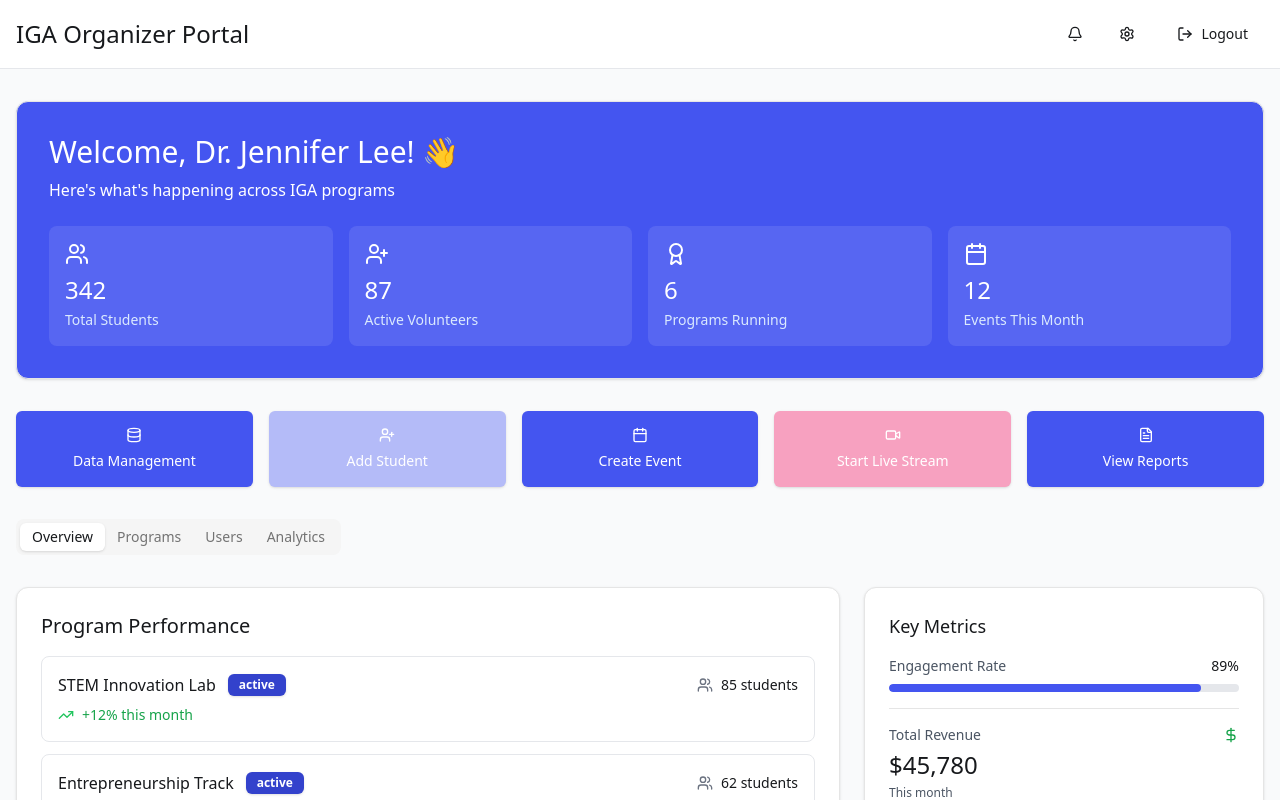
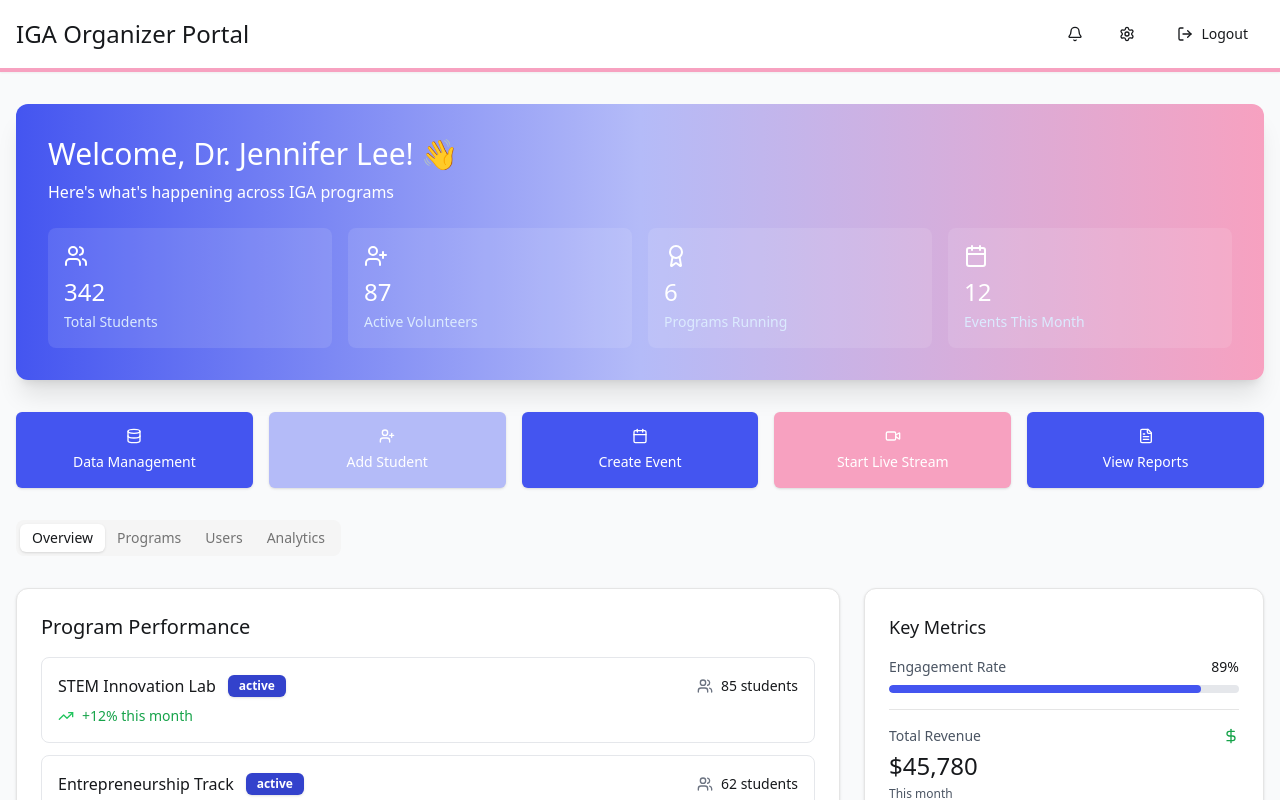
Before and after one commit to angelztang/internationalgirlsacademy, a Next.js app in the folder frontend/: page /organizerDashboard in a window 1280 px wide. Shown: the top 800 px of the page. Built offline with nearby package versions, Linux system fonts and the light colour scheme; no server answers.

Commit message:
Color changes

```diff
--- a/frontend/src/app/StudentDashboard/page.tsx
+++ b/frontend/src/app/StudentDashboard/page.tsx
@@ -172,7 +172,7 @@ export default function StudentDashboard({
   return (
     <div className="min-h-screen bg-gray-50">
       {/* Header */}
-      <div className="bg-white border-b border-gray-200 sticky top-0 z-50">
+      <div className="bg-white border-b-4 border-[#f7a1c0] sticky top-0 z-50 shadow-sm">
         <div className="container mx-auto px-4 py-4">
           <div className="flex items-center justify-between">
             <Link href="/">
@@ -200,7 +200,7 @@ export default function StudentDashboard({
       <div className="container mx-auto px-4 py-8">
         {/* Welcome Section */}
         <div className="mb-8">
-          <Card className="bg-blue-primary text-white p-8">
+          <Card className="bg-gradient-to-r from-[#4455f0] to-[#f7a1c0] text-white p-8 shadow-xl border-0">
             <div className="flex items-start justify-between">
               <div className="flex-1">
                 <h2 className="text-3xl mb-2">
--- a/frontend/src/app/organizerDashboard.tsx
+++ b/frontend/src/app/organizerDashboard.tsx
@@ -334,7 +334,7 @@ export function OrganizerDashboard({
   return (
     <div className="min-h-screen bg-gray-50">
       {/* Header */}
-      <div className="bg-white border-b border-gray-200 sticky top-0 z-50">
+      <div className="bg-white border-b-4 border-[#f7a1c0] sticky top-0 z-50 shadow-sm">
         <div className="container mx-auto px-4 py-4">
           <div className="flex items-center justify-between">
             <Link href="/">
@@ -364,7 +364,7 @@ export function OrganizerDashboard({
       <div className="container mx-auto px-4 py-8">
         {/* Welcome Section */}
         <div className="mb-8">
-          <Card className="bg-blue-primary text-white p-8">
+          <Card className="bg-gradient-to-r from-[#4455f0] via-[#b4bbf8] to-[#f7a1c0] text-white p-8 shadow-xl border-0">
             <h2 className="text-3xl mb-2">Welcome, {organizerData.name}! 👋</h2>
             <p className="text-white-accent mb-6">
               Here&apos;s what&apos;s happening across IGA programs
--- a/frontend/src/app/volunteerDashboard.tsx
+++ b/frontend/src/app/volunteerDashboard.tsx
@@ -126,7 +126,7 @@ export default function VolunteerDashboard({
   return (
     <div className="min-h-screen bg-gray-50">
       {/* Header */}
-      <div className="bg-white border-b border-gray-200 sticky top-0 z-50">
+      <div className="bg-white border-b-4 border-[#f7a1c0] sticky top-0 z-50 shadow-sm">
         <div className="container mx-auto px-4 py-4">
           <div className="flex items-center justify-between">
             <Link href="/">
@@ -155,7 +155,7 @@ export default function VolunteerDashboard({
       <div className="container mx-auto px-4 py-8">
         {/* Welcome Section */}
         <div className="mb-8">
-          <Card className="bg-pink text-white p-8">
+          <Card className="bg-gradient-to-r from-[#f7a1c0] to-[#4455f0] text-white p-8 shadow-xl border-0">
             <div className="flex items-start justify-between">
               <div className="flex-1">
                 <h2 className="text-3xl mb-2">
```
